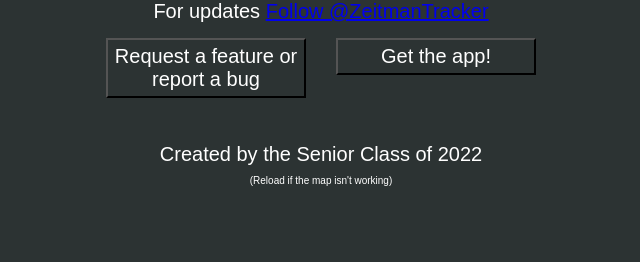
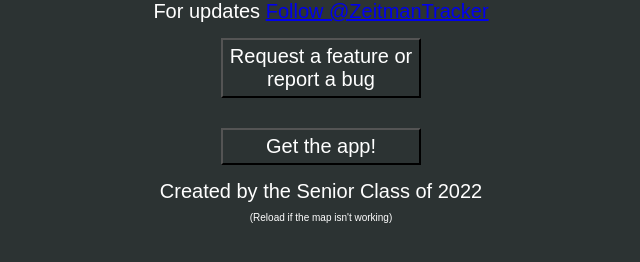
Before and after one commit to ZeitmanTracker/ZeitmanTracker.github.io, a plain HTML site: page index.html in a window 1280 px wide. Shown: the whole page, without its empty margins (319-959 px from the left). Drawn offline with Linux system fonts and the light colour scheme; no server answers.

Commit message:
Frontend change

```diff
--- a/index.html
+++ b/index.html
@@ -25,13 +25,10 @@
             <div class="menu-item">
                 <button onclick="window.location.href='https://forms.gle/9T482hmDuz18g5WF9'">Request a feature or report a bug</button>
             </div>
-            <div class="menu-item gettheapp">
-                <button onclick="window.location.href='/get-the-app'">Get the app!</button>
-            </div>
         </div>
         <div class="menu-item">
-                <button onclick="updateAndReloadServiceWorker()" style="display: none">Repair</button>
-            </div>
+            <button onclick="window.location.href='/get-the-app'">Get the app!</button>
+        </div>
         <div>
             Created by the Senior Class of 2022
         </div>
```
